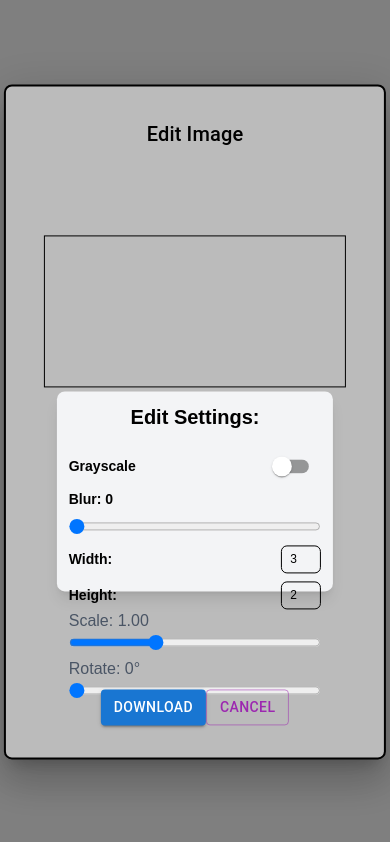
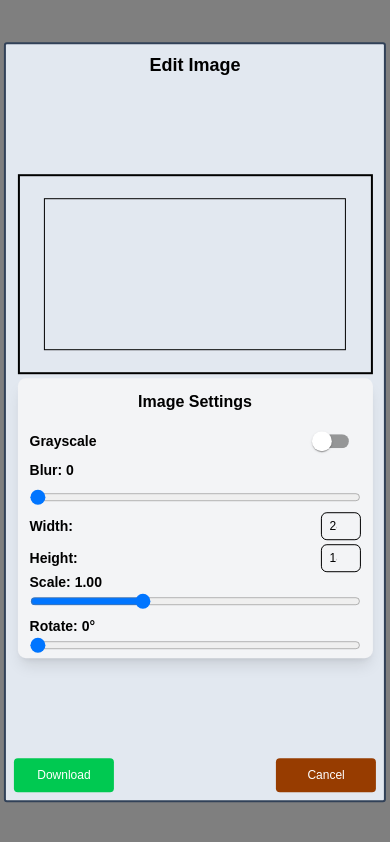
Before and after one commit to Kennius7/assessment-app, a Next.js app: page /edit/1 in a window 390 px wide. Both pictures are taken after a click on the button "Edit Image". Built offline with nearby package versions, Linux system fonts and the light colour scheme; no server answers.

Commit message:
feat: image editing feature - 15

```diff
--- a/src/app/edit/[id]/editSection.tsx
+++ b/src/app/edit/[id]/editSection.tsx
@@ -41,17 +41,17 @@ export default function ImageEditor({
         const ctx = canvas.getContext("2d");
         if (!ctx) return;
 
-        canvas.width = 500;
-        canvas.height = 300;
+        canvas.width = dimensions.width;
+        canvas.height = dimensions.height;
 
         ctx.clearRect(0, 0, canvas.width, canvas.height);
         ctx.save();
         ctx.translate(position.x + image.width / 2, position.y + image.height / 2);
         ctx.rotate(angle * (Math.PI / 180));
         ctx.scale(scale, scale);
-        ctx.drawImage(image, -image.width / 2, -image.height / 2);
+        // ctx.drawImage(image, -image.width / 2, -image.height / 2);
         ctx.restore();
-    }, [image, position, scale, angle, canvasRef]);
+    }, [image, position, scale, angle, canvasRef, dimensions.width, dimensions.height]);
 
     const handleGrayscaleToggle = () => {
         setGrayscale(!grayscale);
@@ -80,20 +80,25 @@ export default function ImageEditor({
 
     return (
         <div
-            style={{ height: settingHeight, width: window.innerWidth > 500 ? settingWidth/2 : "98%" }}
+            style={{
+                height: window.innerWidth > 500 ? settingHeight : "280px",
+                width: window.innerWidth > 500 ? settingWidth/2 : "98%",
+            }}
             className="flex flex-col items-center sm:p-4 p-3 bg-gray-100 rounded-lg shadow-lg sm:m-2 m-1"
         >
-            <h2 className="text-xl font-bold mb-4">
-                Edit Settings:
+            <h2 className="sm:text-xl text-[16px] font-bold sm:mb-4 mb-2">
+                Image Settings
             </h2>
-            <div className="w-full sm:mb-4 mb-1 flex justify-between items-center">
+            <div className="w-full sm:mb-4 mb-0 flex justify-between items-center">
                 <label className="text-sm font-semibold">
                     Grayscale
                 </label>
                 <Switch checked={grayscale} onChange={handleGrayscaleToggle} />
             </div>
-            <div className="sm:mb-4 mb-1 w-full">
-                <label className="block text-sm font-semibold mb-2">Blur: {blur}</label>
+            <div className="sm:mb-4 mb-0 w-full">
+                <label className="block text-sm font-semibold mb-2">
+                    Blur: {blur}
+                </label>
                 <input
                     type="range"
                     min="0"
@@ -103,7 +108,7 @@ export default function ImageEditor({
                     className="w-full"
                 />
             </div>
-            <div className='w-full flex justify-between items-center mb-2'>
+            <div className='w-full flex justify-between items-center sm:mb-2 mb-1'>
                 <label className="block text-sm font-semibold">
                     Width:
                 </label>
@@ -126,7 +131,7 @@ export default function ImageEditor({
                 />
             </div>
             <div className='w-full'>
-                <label className="text-gray-600">
+                <label className="block text-sm font-semibold sm:mb-2 mb-0">
                     Scale: {scale.toFixed(2)}
                 </label>
                 <input
@@ -136,16 +141,15 @@ export default function ImageEditor({
                 />
             </div>
             <div className='w-full'>
-                <label className="text-gray-600">Rotate: {angle}°</label>
+                <label className="block text-sm font-semibold sm:mb-2 mb-0">
+                    Rotate: {angle}°
+                </label>
                 <input
                     type="range" min="0" max="360" step="1"
                     value={angle} onChange={handleRotateChange}
                     className="w-full"
                 />
             </div>
-            {/* <Box className="flex flex-col items-center gap-2 w-full">
-
-            </Box> */}
         </div>
     );
 }
--- a/src/app/edit/[id]/page.tsx
+++ b/src/app/edit/[id]/page.tsx
@@ -2,8 +2,6 @@
 
 /* eslint-disable @typescript-eslint/no-unused-vars */
 /* eslint-disable react-hooks/exhaustive-deps */
-/* eslint-disable @typescript-eslint/no-explicit-any */
-
 import { useState, useRef, useEffect } from 'react';
 import { useParams } from "next/navigation";
 import { useRouter } from 'next/navigation';;
@@ -28,7 +26,7 @@ const ImageEdit = () => {
     const [angle, setAngle] = useState(0);
     const [mouseStart, setMouseStart] = useState({ x: 0, y: 0 });
 
-    const stageRef = useRef<any>(null);
+    // const stageRef = useRef<any>(null);
     const [open, setOpen] = useState(false);
     const [modalWidth, setModalWidth] = useState(0);
     const [grayscale, setGrayscale] = useState(false);
@@ -37,7 +35,7 @@ const ImageEdit = () => {
     useEffect(() => {
         if (typeof window !== "undefined") {
             setModalWidth(window.innerWidth > 500 ? (dimensions.width * 2) : (dimensions.width * 1.4));
-            setDimensions({ width: window.innerWidth > 500 ? 500 : 300, height: window.innerWidth > 500 ? 300 : 200 });
+            setDimensions({ width: window.innerWidth > 500 ? 500 : 280, height: window.innerWidth > 500 ? 300 : 180 });
         }
     }, [])
 
--- a/src/app/modal/index.tsx
+++ b/src/app/modal/index.tsx
@@ -1,4 +1,5 @@
 "use client";
+/* eslint-disable @typescript-eslint/no-unused-vars */
 
 import React, { useState, useEffect, useRef } from 'react';
 import { Container, Typography, Box, Button, Modal } from '@mui/material';
@@ -32,7 +33,8 @@ const ModalBox = ({
     const [position, setPosition] = useState({ x: 0, y: 0 });
     const [scale, setScale] = useState(1);
     const [angle, setAngle] = useState(0);
-    const [mouseStart, setMouseStart] = useState({ x: 0, y: 0 });
+    // const [mouseStart, setMouseStart] = useState({ x: 0, y: 0 });
+    const mouseStartRef = useRef({ x: 0, y: 0 });
 
 
     useEffect(() => {
@@ -42,12 +44,20 @@ const ModalBox = ({
         const ctx = canvas.getContext("2d");
         if (!ctx) return;
 
-        canvas.width = 500;
-        canvas.height = 300;
+        canvas.width = dimensions.width;
+        canvas.height = dimensions.height;
 
         ctx.clearRect(0, 0, canvas.width, canvas.height);
+        // ctx.drawImage(image, -image.width / 2, -image.height / 2);
+
+        ctx.save(); // Save current state
+        ctx.translate(canvas.width / 2 + position.x, canvas.height / 2 + position.y); // Move center
+        ctx.rotate((angle * Math.PI) / 180); // Rotate
+        ctx.scale(scale, scale); // Scale
+
         ctx.drawImage(image, -image.width / 2, -image.height / 2);
-    }, [image, position, scale, angle]);
+        ctx.restore();
+    }, [image, position, scale, angle, dimensions.width, dimensions.height]);
 
     const handleEditedImageDownload = () => {
         if (!canvasRef.current) {
@@ -70,22 +80,45 @@ const ModalBox = ({
 
     const handleMouseDown = (e: React.MouseEvent) => {
         setIsDragging(true);
-        setMouseStart({ x: e.clientX, y: e.clientY });
+        // setMouseStart({ x: e.clientX, y: e.clientY });
+        mouseStartRef.current = { x: e.clientX, y: e.clientY };
     };
 
     const handleMouseMove = (e: React.MouseEvent) => {
         if (!isDragging) return;
 
         setPosition(prev => ({
-            x: prev.x + (e.clientX - mouseStart.x),
-            y: prev.y + (e.clientY - mouseStart.y),
+            x: prev.x + (e.clientX - mouseStartRef.current.x),
+            y: prev.y + (e.clientY - mouseStartRef.current.y),
         }));
-        setMouseStart({ x: e.clientX, y: e.clientY });
+        // setMouseStart({ x: e.clientX, y: e.clientY });
+        mouseStartRef.current = { x: e.clientX, y: e.clientY };
+        console.log("Position:>>>>", position);
     };
 
-    const handleMouseUp = () => {
-        setIsDragging(false);
+    const handleMouseUp = () => { setIsDragging(false) };
+
+    const handleTouchStart = (e: React.TouchEvent) => {
+        setIsDragging(true);
+        const touch = e.touches[0];
+        mouseStartRef.current = { x: touch.clientX, y: touch.clientY };
     };
+
+    const handleTouchMove = (e: React.TouchEvent) => {
+        if (!isDragging) return;
+
+        const touch = e.touches[0];
+
+        setPosition(prev => ({
+            x: prev.x + (touch.clientX - mouseStartRef.current.x),
+            y: prev.y + (touch.clientY - mouseStartRef.current.y),
+        }));
+
+        mouseStartRef.current = { x: touch.clientX, y: touch.clientY };
+        console.log("Position:>>>>", position);
+    };
+
+    const handleTouchEnd = () => { setIsDragging(false) };
 
     // const handleScaleChange = (event: React.ChangeEvent<HTMLInputElement>) => {
     //     setScale(parseFloat(event.target.value));
@@ -105,10 +138,10 @@ const ModalBox = ({
         border: "2px solid #000",
         borderRadius: 2,
         boxShadow: 24,
-        p: 4,
+        p: window.innerWidth > 500 ? 4 : 2,
         width: window.innerWidth > 500 ? modalWidth : "98%",
-        height: "80%",
-        maxWidth: 800,
+        height: window.innerWidth > 500 ? "80%" : "90%",
+        // maxWidth: 800,
         display: "flex",
         flexDirection: "column",
         justifyContent: "center",
@@ -117,30 +150,30 @@ const ModalBox = ({
 
     return (
         <Modal open={open} onClose={onClose}>
-            <Box sx={modalStyle}>
-                <Typography variant="h6" component="h2" gutterBottom>
+            <div
+                style={{ transform: "translate(-50%, -50%)" }}
+                className='absolute top-[50%] left-[50%] sm:w-[600px] w-[98%] sm:h-[80%] h-[90%]
+                flex flex-col justify-center items-center bg-slate-200 rounded-[3px]
+                border-slate-700 border-[2px] sm:p-4 p-2'
+            >
+                <div className='sm:text-[20px] text-[18px] font-semibold'>
                     Edit Image
-                </Typography>
+                </div>
 
-                <Container
-                    sx={{
-                        width: "100%",
-                        height: "100%",
-                        display: "flex",
-                        flexDirection: window.innerWidth > 500 ? "row" :  "column",
-                        justifyContent: window.innerWidth > 500 ? "space-between" : "center",
-                        alignItems: window.innerWidth > 500 ? "center" : "center",
-                        margin: 1,
-                    }}
-                >
-                    <div>
+                <div className='w-full h-full flex sm:flex-row flex-col sm:justify-between
+                    justify-center items-center m-1'>
+                    <div className='sm:w-full w-[98%] sm:h-full h-[200px] flex justify-center
+                        items-center overflow-hidden border-2 border-black'>
                         <canvas
                             ref={canvasRef}
                             onMouseDown={handleMouseDown}
                             onMouseMove={handleMouseMove}
                             onMouseUp={handleMouseUp}
                             onMouseLeave={handleMouseUp}
-                            className="border cursor-pointer"
+                            onTouchStart={handleTouchStart}
+                            onTouchMove={handleTouchMove}
+                            onTouchEnd={handleTouchEnd}
+                            className="border cursor-pointer touch-none"
                         />
                     </div>
                     <EditSection
@@ -159,26 +192,25 @@ const ModalBox = ({
                         setAngle={setAngle}
                         canvasRef={canvasRef}
                     />
-                </Container>
+                </div>
 
-                <Box
-                    sx={{
-                        display: "flex",
-                        flexDirection: "row",
-                        justifyContent: "space-between",
-                        alignItems: "center",
-                        width: "60%",
-                        mt: 2,
-                    }}
-                >
-                    <Button variant="contained" color="primary" onClick={handleEditedImageDownload}>
+                <div className="sm:w-[60%] w-full flex justify-between items-center sm:mt-2 mt-0">
+                    <button
+                        className="bg-green-500 text-white sm:px-8 px-4 py-2 rounded sm:w-[140px] w-[100px]
+                        cursor-pointer sm:text-[14px] text-[12px]"
+                        onClick={handleEditedImageDownload}
+                    >
                         Download
-                    </Button>
-                    <Button variant="outlined" color="secondary" onClick={onClose}>
+                    </button>
+                    <button
+                        className="bg-amber-800 text-white sm:px-8 px-4 py-2 rounded sm:w-[140px] w-[100px]
+                        cursor-pointer sm:text-[14px] text-[12px]"
+                        onClick={onClose}
+                    >
                         Cancel
-                    </Button>
-                </Box>
-            </Box>
+                    </button>
+                </div>
+            </div>
         </Modal>
     )
 }
```
